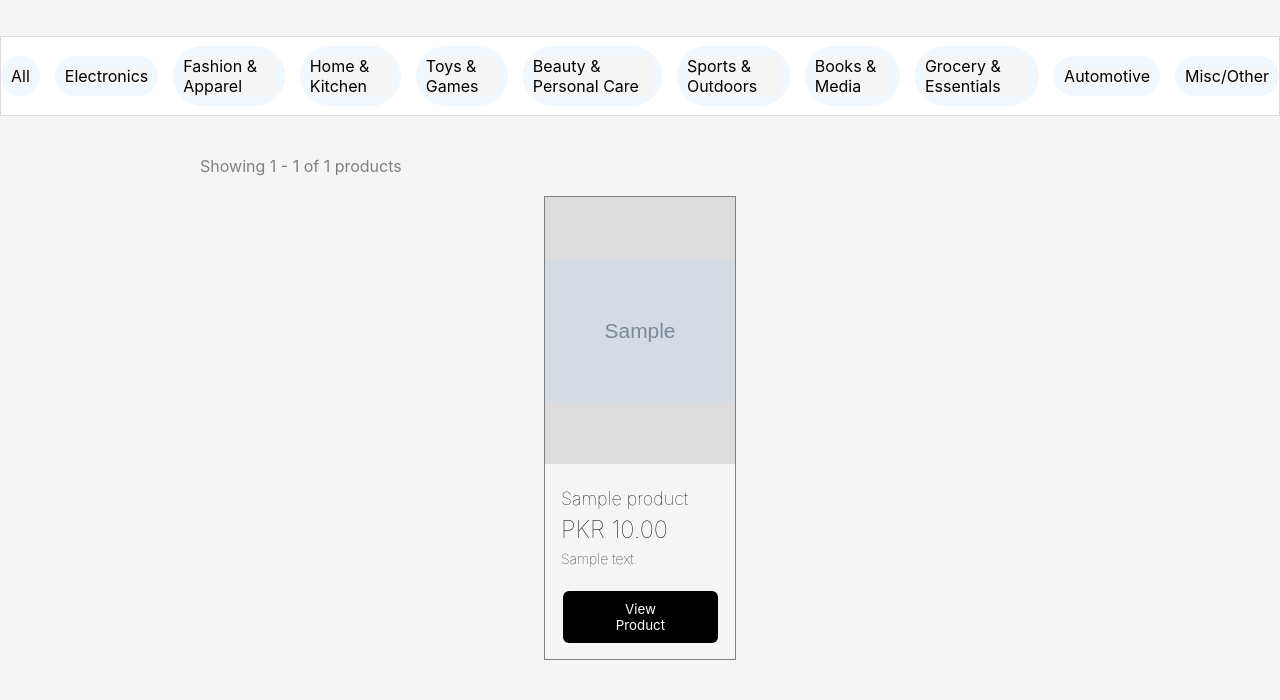
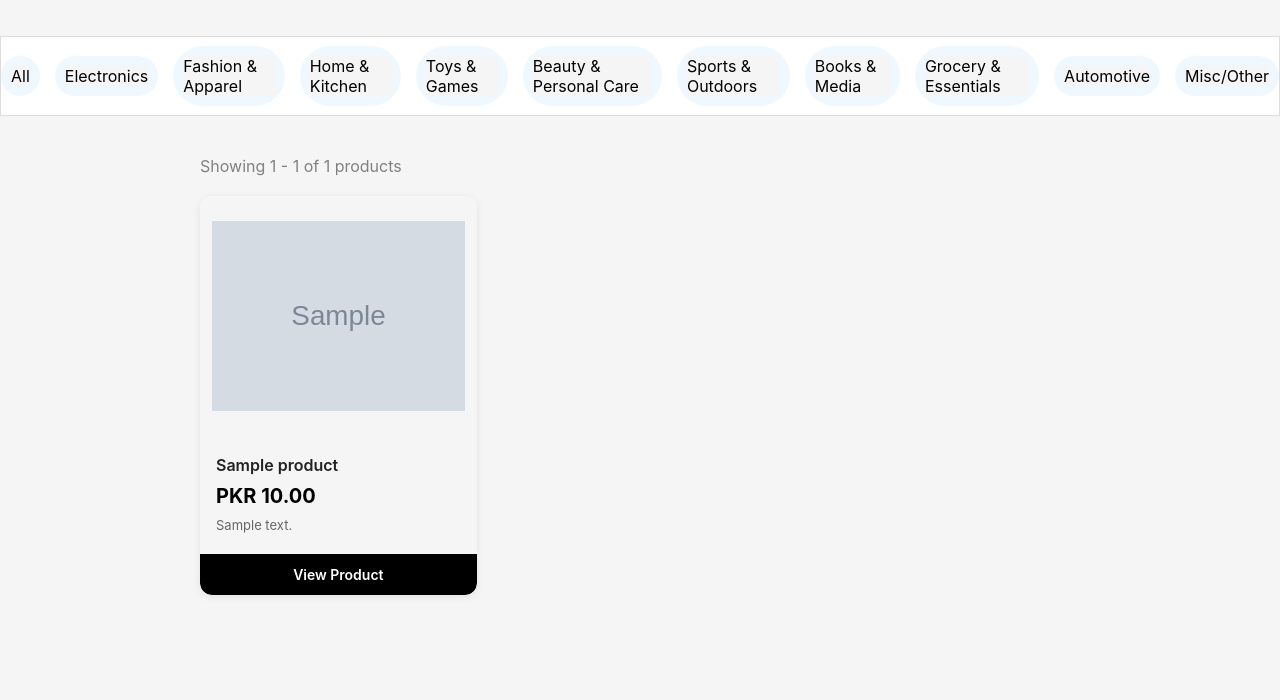
Before and after one commit to Hamzah-Amir/Cartify, a Django app: page / in a window 1280 px wide. Shown: the part 395-1095 px from the top of the page. After the commit the page ends 990 px from the top, so only its background shows below. Run offline with Django 5.2, Linux system fonts and the light colour scheme; tables that the repository leaves empty hold one stand-in row (values such as "Sample post"); grey boxes marked "Sample" are stand-in pictures; parts of the project's set-up code (start-up, migrations or seed data) failed here and were passed over.

Commit message:
enhanced styling of product card

```diff
--- a/static/products/home.css
+++ b/static/products/home.css
@@ -85,76 +85,113 @@
 
 .product-container {
     padding-top: 20px;
-    display: flex;
-    flex-wrap: wrap;
-    justify-content: center;
-    align-items: center;
-    gap: 30px;
-    flex-direction: row;
+    display: grid;
+    grid-template-columns: repeat(auto-fill, minmax(260px, 1fr));
+    gap: 25px;
 }
 
 .product-card {
-    border: 1px solid gray;
-    width: 15vw;
-    height: 58vh;
+    border: none;
+    background: #fff;
+    border-radius: 12px;
+    overflow: hidden;
     display: flex;
     flex-direction: column;
+    height: 100%;
+    box-shadow: 0 2px 8px rgba(0, 0, 0, 0.08);
+    transition: all 0.3s cubic-bezier(0.4, 0, 0.2, 1);
 }
 
-.product-img {
-    background-color: gainsboro;
+.product-card:hover {
+    box-shadow: 0 8px 16px rgba(0, 0, 0, 0.12);
+    transform: translateY(-4px);
+}
+
+.product-img-wrapper {
+    position: relative;
     width: 100%;
-    height: 350px;
+    height: 240px;
+    background: #f8f8f8;
+    overflow: hidden;
+    flex-shrink: 0;
+}
+
+.product-link {
+    width: 100%;
+    height: 100%;
     display: flex;
     justify-content: center;
     align-items: center;
 }
 
-.product-img img{
+.product-img-wrapper img {
     width: 100%;
     height: 100%;
-    max-width: 100%;
-    max-width: 100%;
     object-fit: contain;
+    padding: 12px;
     display: block;
 }
 .product-card .product-info {
-    padding: 24px 16px;
+    padding: 18px 16px;
     display: flex;
     flex: 1;
     flex-direction: column;
-    gap: 6px;
+    gap: 8px;
+    overflow: hidden;
 }
 
 
 .product-info .title {
-    font-size: 18px;
-    font-weight: lighter;
+    font-size: 16px;
+    font-weight: 600;
+    color: #222;
+    margin: 0;
+    line-height: 1.4;
+    white-space: nowrap;
+    overflow: hidden;
+    text-overflow: ellipsis;
 }
+
 .product-info .price {
-    font-size: 24px;
-    font-weight: 100;
+    font-size: 20px;
+    font-weight: 700;
+    color: #000;
+    margin: 0;
 }
 
 .product-info .desc {
-    font-size: 14px;
-    font-weight: 100;
+    font-size: 13px;
+    color: #666;
+    margin: 0;
+    line-height: 1.5;
+    display: -webkit-box;
+    -webkit-line-clamp: 2;
+    -webkit-box-orient: vertical;
+    overflow: hidden;
+    text-overflow: ellipsis;
+    flex-grow: 1;
 }
 
-
 .cart-btn {
-    padding-left: 18px;
-    margin-bottom: 16px;
+    background-color: #000;
+    color: #fff;
+    border: none;
+    width: 100%;
+    padding: 12px 16px;
+    font-size: 14px;
+    font-weight: 600;
+    cursor: pointer;
+    border-radius: 0 0 12px 12px;
+    transition: all 0.3s ease;
+    margin-top: auto;
+    flex-shrink: 0;
+    text-align: center;
+    text-decoration: none;
+    display: block;
 }
 
-.cart-btn button {
-    background-color: black;
-    color: white;
-    border: none;
-    width: 90%;
-    cursor: pointer;
-    border-radius: 6px;
-    padding: 10px 40px;
+.cart-btn:hover {
+    background-color: #222;
 }
 
 /* Pagination Styles */
--- a/templates/products/home.html
+++ b/templates/products/home.html
@@ -108,21 +108,19 @@
         {% if products %}
         {% for product in products %}
         <div class="product-card">
-            <div class="product-img">
-                <a href="{% url "productDetail" product.id %}">
+            <div class="product-img-wrapper">
+                <a href="{% url "productDetail" product.id %}" class="product-link">
                     <img src="{{product.image.url}}" alt="{{product.name}}">
                 </a>
             </div>
             <div class="product-info">
                 <div class="title">{{product.name}}</div>
                 <div class="price">PKR {{product.price}}</div>
-                <div class="desc">{{product.description|truncatechars:112}}</div>
+                <div class="desc">{{product.description|truncatechars:80}}</div>
             </div>
-            <div class="cart-btn">
-                <a href="{% url "productDetail" product.id %}">
-                    <button type="submit">View Product</button>
-                </a>
-            </div>
+            <a href="{% url "productDetail" product.id %}" class="cart-btn">
+                View Product
+            </a>
         </div>
         {% endfor %}
         {% else %}
```
